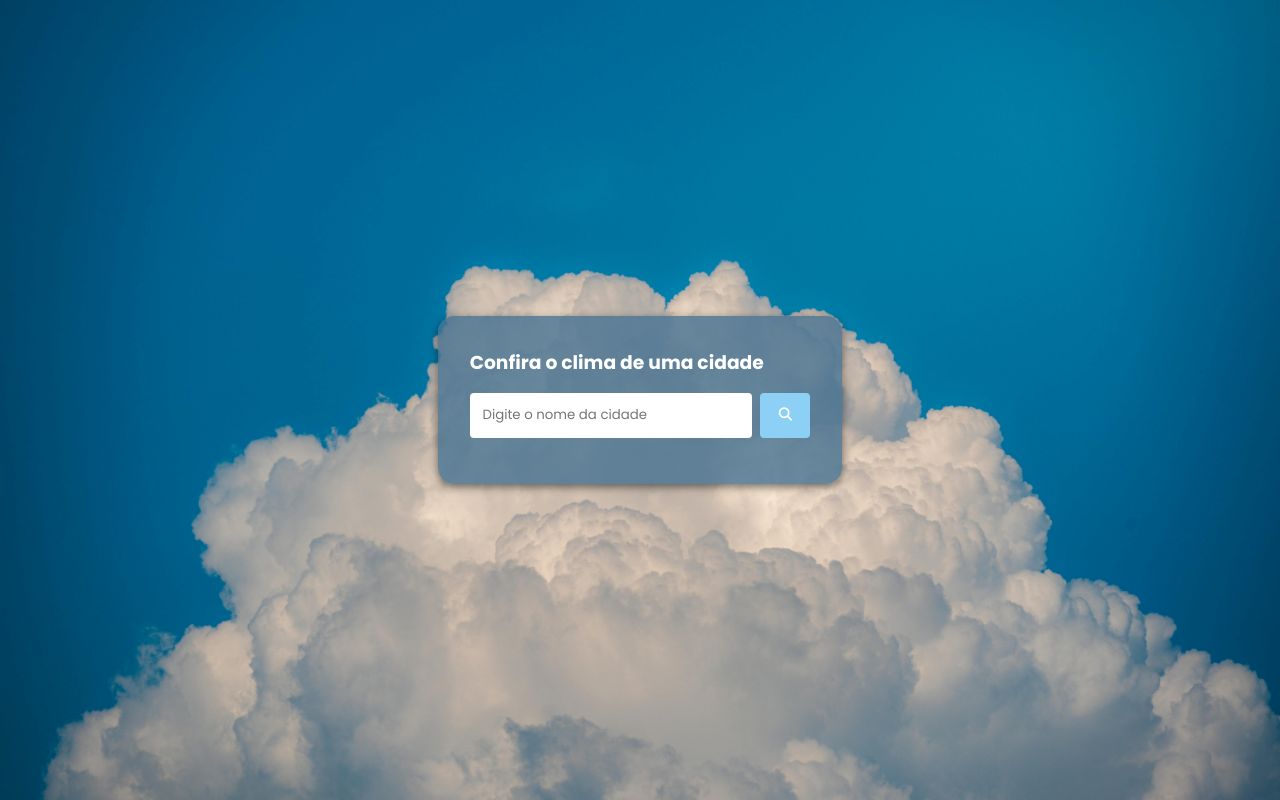
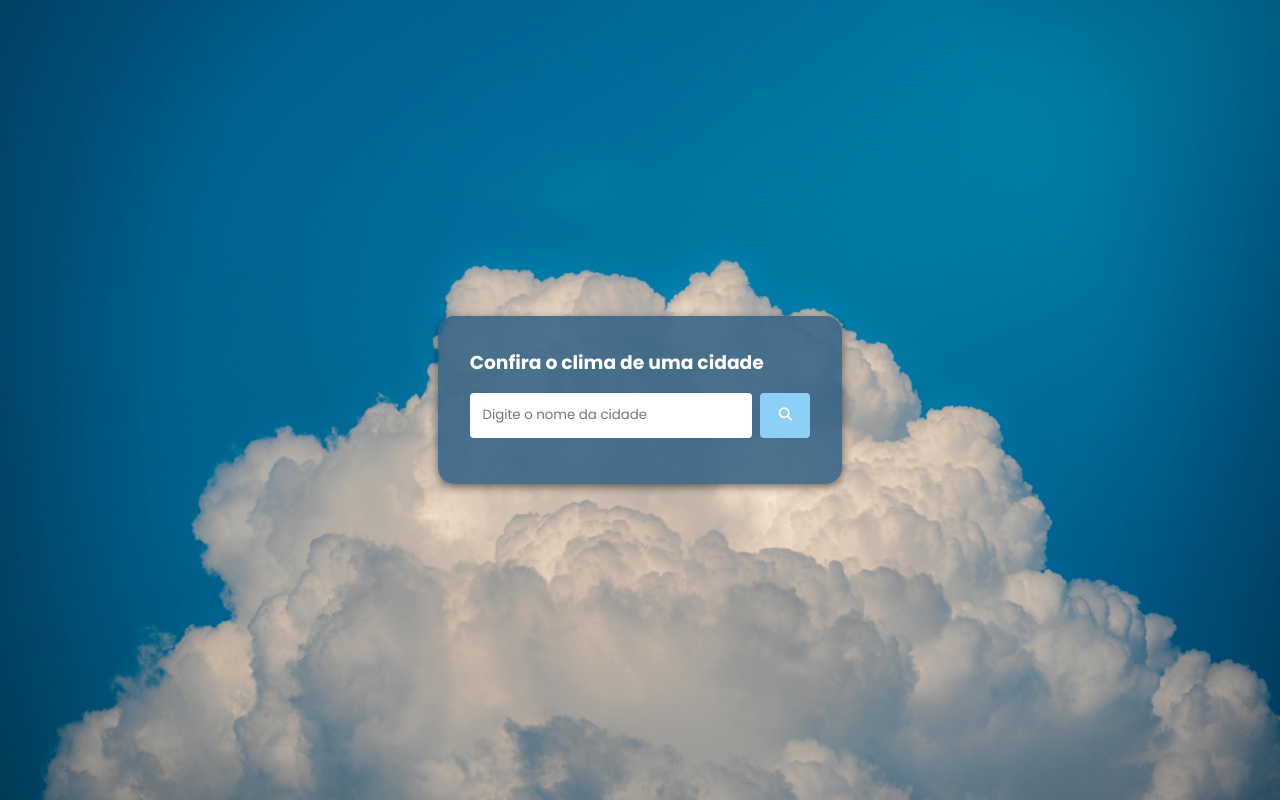
Before and after one commit to Jeferson0077/Site_climatico, a plain HTML site: page index.html in a window 1280 px wide. Drawn offline with Linux system fonts and the light colour scheme; files whose address does not match are found by name.

Commit message:
mudança de cor container

```diff
--- a/css/styles.css
+++ b/css/styles.css
@@ -21,7 +21,7 @@ body {
 }
 
 .container {
-    background-color: rgba(72, 116, 147, 0.8);
+    background-color: rgba(51, 99, 133, 0.867);
     box-shadow: rgba(0, 0, 0, 0.5) 0px 3px 8px;
     padding: 2rem;
     color: rgb(255, 255, 255);
```
